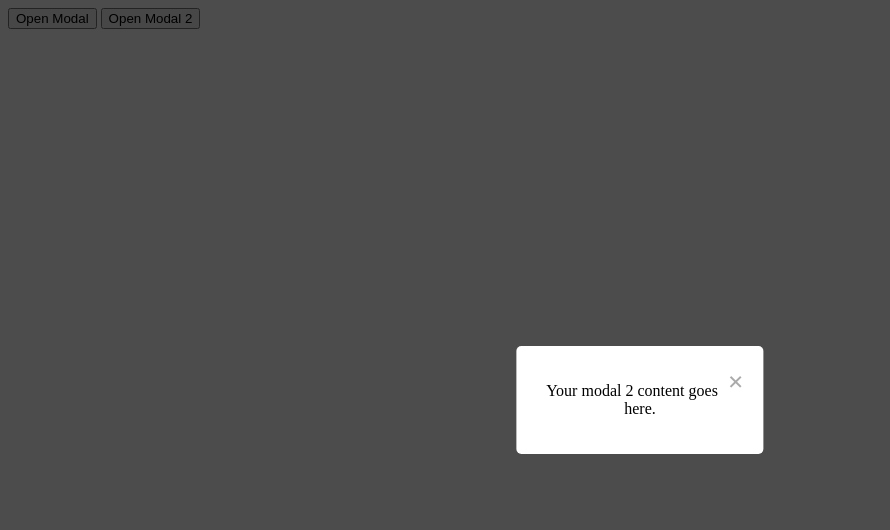
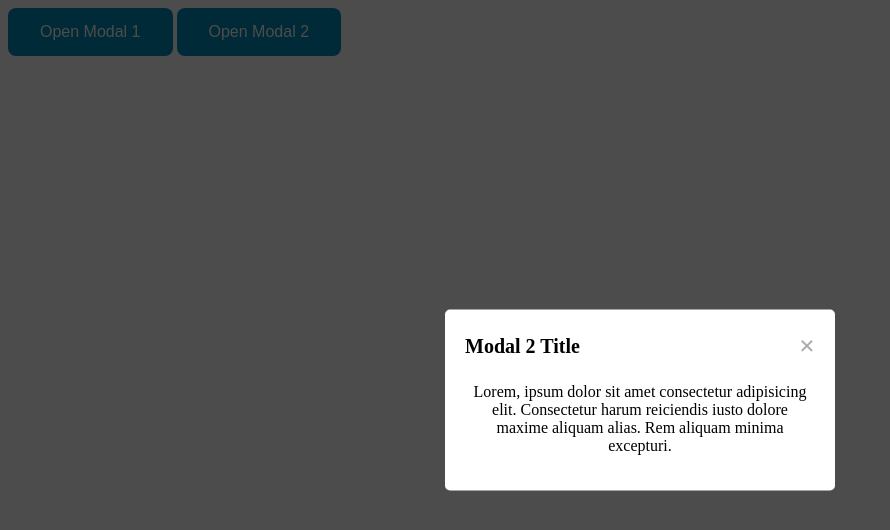
Before and after one commit to abhijeetsonawane001/custom-modals-js-using-data-attributes, a plain HTML site: page index.html in a window 1280 px wide. Both pictures are taken after a click on the button "Open Modal 2". Shown: the whole page, without its empty margins (0-890 px from the left). Drawn offline with Linux system fonts and the light colour scheme.

Commit message:
Updated exmaples

```diff
--- a/app.js
+++ b/app.js
@@ -1,27 +1,27 @@
 // Open modal function
 function openModal(modalId) {
-  const modal = document.querySelector(`[data-modal="${modalId}"]`);
+  const modal = document.querySelector(`#${modalId}`);
   modal.style.display = "block";
 }
 
 // Close modal function
 function closeModal(modalId) {
-  const modal = document.querySelector(`[data-modal="${modalId}"]`);
+  const modal = document.querySelector(`#${modalId}`);
   modal.style.display = "none";
 }
 
+// Open modal when trigger button is clicked
+document.querySelectorAll("[data-modal-show]").forEach((triggerButton) => {
+  triggerButton.addEventListener("click", () => {
+    const modalId = triggerButton.getAttribute("data-modal-show");
+    openModal(modalId);
+  });
+});
+
 // Close modal when close button is clicked
-document.querySelectorAll("[data-close-modal]").forEach((closeButton) => {
+document.querySelectorAll("[data-modal-hide]").forEach((closeButton) => {
   closeButton.addEventListener("click", () => {
-    const modalId = closeButton.getAttribute("data-close-modal");
+    const modalId = closeButton.getAttribute("data-modal-hide");
     closeModal(modalId);
   });
 });
-
-// Open modal when trigger button is clicked
-document.querySelectorAll("[data-open-modal]").forEach((triggerButton) => {
-  triggerButton.addEventListener("click", () => {
-    const modalId = triggerButton.getAttribute("data-open-modal");
-    openModal(modalId);
-  });
-});
--- a/index.html
+++ b/index.html
@@ -3,32 +3,56 @@
   <head>
     <meta charset="UTF-8" />
     <meta name="viewport" content="width=device-width, initial-scale=1.0" />
-    <title>Custom Modals in JavaScript Using Data Attributes</title>
+    <title>Custom Modals in Javascript using Data Attributes</title>
     <link rel="stylesheet" href="style.css" />
   </head>
   <body>
-    <!-- Start Modal 1 -->
-    <div class="modal" data-modal="custom-modal">
+    <!-- Modal 1 container -->
+    <div class="modal" id="custom-modal1">
+      <!-- Modal content -->
       <div class="modal-content">
-        <span class="close" data-close-modal="custom-modal">&times;</span>
-        <p>Your modal content goes here.</p>
+        <!-- Modal header -->
+        <div class="modal-header">
+          <h4 class="modal-title">Modal 1 Title</h4>
+          <!-- Close modal -->
+          <span class="close" data-modal-hide="custom-modal1">&times;</span>
+        </div>
+        <!-- Modal body -->
+        <div class="modal-body">
+          <p>
+            Lorem, ipsum dolor sit amet consectetur adipisicing elit.
+            Consectetur harum reiciendis iusto dolore maxime aliquam alias. Rem
+            aliquam minima excepturi.
+          </p>
+        </div>
       </div>
     </div>
-
-    <button data-open-modal="custom-modal">Open Modal</button>
-    <!-- End Modal 1 -->
-
-    <!-- Start Modal 2 -->
-
-    <div class="modal" data-modal="custom-modal2">
+    <button class="btn-primary" data-modal-show="custom-modal1">
+      Open Modal 1
+    </button>
+    <!-- Modal 2 container -->
+    <div class="modal" id="custom-modal2">
+      <!-- Modal content -->
       <div class="modal-content">
-        <span class="close" data-close-modal="custom-modal2">&times;</span>
-        <p>Your modal 2 content goes here.</p>
+        <!-- Modal header -->
+        <div class="modal-header">
+          <h4 class="modal-title">Modal 2 Title</h4>
+          <!-- Close modal -->
+          <span class="close" data-modal-hide="custom-modal2">&times;</span>
+        </div>
+        <!-- Modal body -->
+        <div class="modal-body">
+          <p>
+            Lorem, ipsum dolor sit amet consectetur adipisicing elit.
+            Consectetur harum reiciendis iusto dolore maxime aliquam alias. Rem
+            aliquam minima excepturi.
+          </p>
+        </div>
       </div>
     </div>
-
-    <button data-open-modal="custom-modal2">Open Modal 2</button>
-    <!-- Start Modal 2 -->
+    <button class="btn-primary" data-modal-show="custom-modal2">
+      Open Modal 2
+    </button>
 
     <script src="app.js"></script>
   </body>
--- a/style.css
+++ b/style.css
@@ -10,19 +10,47 @@
 
 .modal-content {
     background: #fff;
+    border-radius: 5px;
     padding: 20px;
-    border-radius: 5px;
     text-align: center;
     position: absolute;
     top: 50%;
     left: 50%;
     transform: translate(-50%, -50%);
+    width: 350px;
+}
+
+.modal-header {
+    display: flex;
+    justify-content: space-between;
+    align-items: center;
+}
+
+.modal-title {
+    margin: 0;
+    font-size: 20px;
 }
 
 .close {
     color: #aaa;
-    float: right;
     font-size: 28px;
     font-weight: bold;
     cursor: pointer;
 }
+.modal-body {
+    padding-top: 5px;
+    font-size: 16px;
+}
+
+.btn-primary {
+    background-color: #008CBA;
+    border: none;
+    color: white;
+    padding: 15px 32px;
+    text-align: center;
+    text-decoration: none;
+    display: inline-block;
+    font-size: 16px;
+    border-radius: 8px;
+    cursor: pointer;
+}
```
Also changed, not shown: 1 other file.
